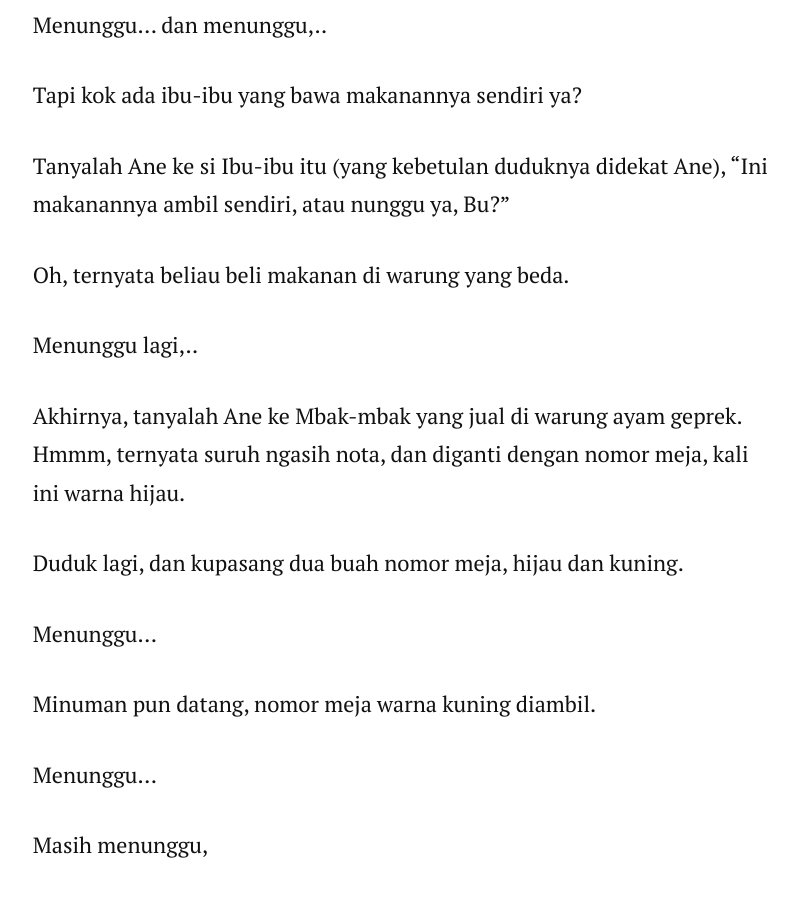
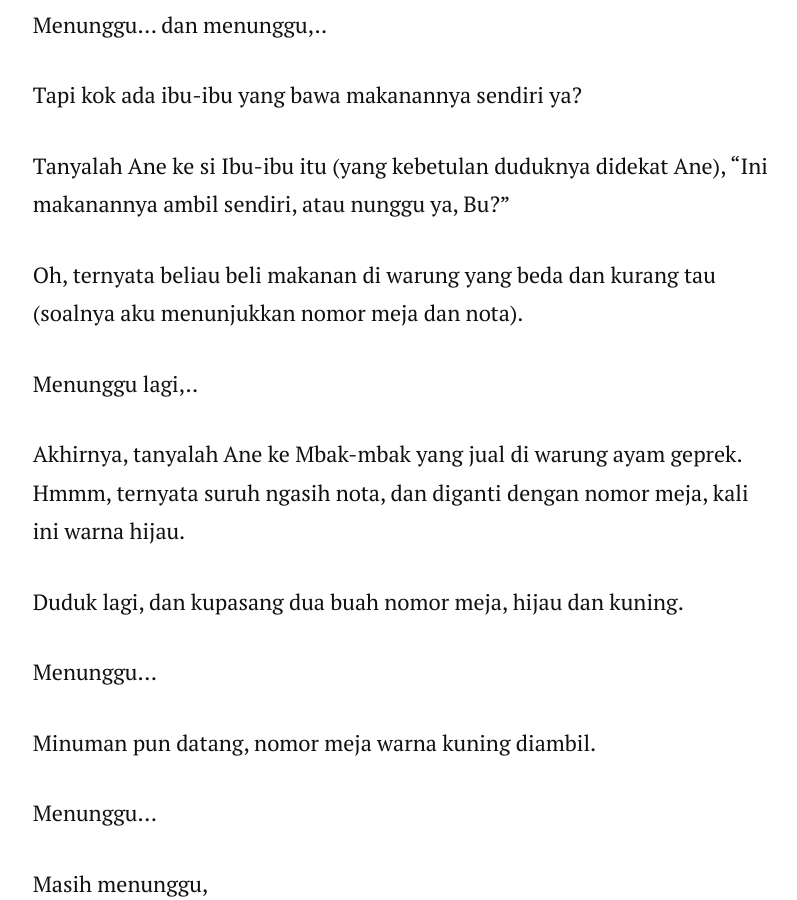
Before and after one commit to rifkifau/rifkifau.github.io, a Jekyll site: the page built from _posts/2019-02-05-kelaparan-di-perpustakaan-nasional.markdown, in a window 1280 px wide and 900 px high, scrolled down 11227 px. Shown: the whole window, without its empty margins (236-1033 px from the left). Built offline with Jekyll 4.4.1, drawn with Linux system fonts in a browser that asks for light colours; nearby versions of some CDN libraries; comment, search, counter and statistics services are not loaded.

Commit message:
Update 2019-02-05-kelaparan-di-perpustakaan-nasional.markdown

```diff
--- a/_posts/2019-02-05-kelaparan-di-perpustakaan-nasional.markdown
+++ b/_posts/2019-02-05-kelaparan-di-perpustakaan-nasional.markdown
@@ -96,7 +96,7 @@ Tapi kok ada ibu-ibu yang bawa makanannya sendiri ya?
 Tanyalah Ane ke si Ibu-ibu itu (yang kebetulan duduknya didekat Ane), “Ini makanannya ambil sendiri, atau nunggu ya, Bu?”
 </p>
 <p>
-Oh, ternyata beliau beli makanan di warung yang beda.
+Oh, ternyata beliau beli makanan di warung yang beda dan kurang tau (soalnya aku menunjukkan nomor meja dan nota).
 </p>
 <p>
 Menunggu lagi,..
```
